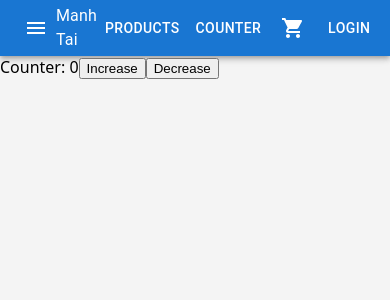
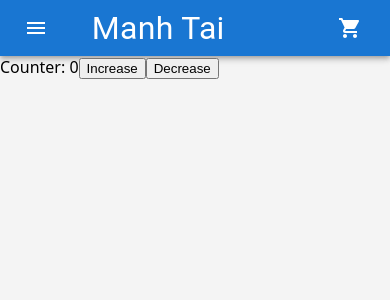
Before and after one commit to manhtai3802/sales-page, a React (Create React App) app: page /counter in a window 390 px wide. Shown: the top 300 px of the page. Built offline with nearby package versions, Linux system fonts and the light colour scheme.

Commit message:
update navbar responsive

```diff
--- a/src/Product/pages/ListPages.jsx
+++ b/src/Product/pages/ListPages.jsx
@@ -1,4 +1,4 @@
-import { Box, Container, Grid, Pagination, Paper } from '@mui/material';
+import { Box, Container, Grid, Pagination, Paper, useMediaQuery, useTheme } from '@mui/material';
 import { makeStyles } from '@mui/styles';
 import FilterViewer from 'Product/components/FilterViewer';
 import ProductFilter from 'Product/components/ProductFilter';
@@ -30,6 +30,8 @@ const useStyles = makeStyles((theme) => ({
 }));
 
 function ListPages(props) {
+  const theme = useTheme();
+  const isMatch = useMediaQuery(theme.breakpoints.down('md'));
   const [productList, setProductList] = useState([]);
   const navigate = useNavigate();
   const location = useLocation();
@@ -111,11 +113,16 @@ function ListPages(props) {
     <Box>
       <Container>
         <Grid container spacing={1}>
-          <Grid item className={classes.left}>
-            <Paper elevation={0}>
-              <ProductFilter filters={queryParams} onChange={handleFilterChange} />
-            </Paper>
-          </Grid>
+          {isMatch ? (
+            <></>
+          ) : (
+            <Grid item className={classes.left}>
+              <Paper elevation={0}>
+                <ProductFilter filters={queryParams} onChange={handleFilterChange} />
+              </Paper>
+            </Grid>
+          )}
+
           <Grid item className={classes.right}>
             <Paper elevation={0}>
               <ProductSort currentSort={queryParams._sort} onChange={handleSortChange} />
--- /dev/null
+++ b/src/layout/Header/Drawer.js
@@ -0,0 +1,70 @@
+import { AccountCircle, ShoppingCart } from '@mui/icons-material';
+import MenuIcon from '@mui/icons-material/Menu';
+import { Badge, Button, Drawer, IconButton, List, ListItem, ListItemButton, ListItemText } from '@mui/material';
+import Typography from '@mui/material/Typography';
+import { cartItemCountSelector } from 'components/Cart/selector';
+import { useState } from 'react';
+import { useSelector } from 'react-redux';
+import { useNavigate } from 'react-router-dom';
+
+const DrawerComp = ({ isLoggedIn, onClickOpen, onClickClose }) => {
+  const navigate = useNavigate();
+  const [openDrawer, setOpenDrawer] = useState(false);
+  const cartItemCount = useSelector(cartItemCountSelector);
+
+  const handleCartClick = () => {
+    navigate('/cart');
+  };
+  const handleProductsClick = () => {
+    navigate('/products');
+  };
+
+  const handleClickOpen = () => {
+    onClickOpen();
+  };
+
+  const handleUserClick = (event) => {
+    onClickClose(event);
+  };
+
+  return (
+    <>
+      <MenuIcon className="menuButton" onClick={() => setOpenDrawer(!openDrawer)} />
+      <Typography sx={{ fontSize: '2rem', paddingLeft: '10%' }} onClick={handleProductsClick}>
+        Manh Tai
+      </Typography>
+      <Drawer anchor="left" open={openDrawer} onClose={() => setOpenDrawer(false)}>
+        <List>
+          <ListItemButton>
+            <ListItemText primary="Products" onClick={handleProductsClick} />
+          </ListItemButton>
+
+          {!isLoggedIn && (
+            <Button onClick={handleClickOpen} color="inherit">
+              Login
+            </Button>
+          )}
+          {isLoggedIn && (
+            <IconButton color="inherit" onClick={handleUserClick}>
+              <AccountCircle />
+            </IconButton>
+          )}
+        </List>
+      </Drawer>
+
+      <IconButton
+        size="large"
+        aria-label="show 4 new mails"
+        color="inherit"
+        onClick={handleCartClick}
+        sx={{ color: 'white', marginLeft: 'auto' }}
+      >
+        <Badge badgeContent={cartItemCount} color="error">
+          <ShoppingCart />
+        </Badge>
+      </IconButton>
+    </>
+  );
+};
+
+export default DrawerComp;
--- a/src/layout/Header/index.jsx
+++ b/src/layout/Header/index.jsx
@@ -1,6 +1,6 @@
 import { AccountCircle, Close, ShoppingCart } from '@mui/icons-material';
 import MenuIcon from '@mui/icons-material/Menu';
-import { Badge, Menu, MenuItem } from '@mui/material';
+import { Badge, Menu, MenuItem, useMediaQuery, useTheme } from '@mui/material';
 import AppBar from '@mui/material/AppBar';
 import Box from '@mui/material/Box';
 import Button from '@mui/material/Button';
@@ -12,11 +12,12 @@ import Typography from '@mui/material/Typography';
 import Login from 'components/Auth/Login';
 import Register from 'components/Auth/Register';
 import { logout } from 'components/Auth/userSlice';
+import { cartItemCountSelector } from 'components/Cart/selector';
 import { useState } from 'react';
 import { useDispatch, useSelector } from 'react-redux';
 import { Link, NavLink, useNavigate } from 'react-router-dom';
 import './styles.scss';
-import { cartItemCountSelector } from 'components/Cart/selector';
+import DrawerComp from './Drawer';
 
 const MODE = {
   LOGIN: 'login',
@@ -25,6 +26,8 @@ const MODE = {
 
 export default function Header() {
   const cartItemCount = useSelector(cartItemCountSelector);
+  const theme = useTheme();
+  const isMatch = useMediaQuery(theme.breakpoints.down('md'));
   const dispatch = useDispatch();
   const navigate = useNavigate();
   const LoggedInUser = useSelector((state) => state.user.current);
@@ -60,8 +63,13 @@ export default function Header() {
     <Box sx={{ flexGrow: 1 }}>
       <AppBar position="static">
         <Toolbar>
+          {isMatch ? (
+            <>
+              <DrawerComp isLoggedIn={isLoggedIn} onClickOpen={handleClickOpen} onClickClose={handleUserClick} />
+            </>
+          ) : (
+            <>
               <MenuIcon className="menuButton" />
-
               <Typography component="div" className="title">
                 <Link className="link" to="/">
                   Manh Tai
@@ -90,6 +98,8 @@ export default function Header() {
                 <IconButton color="inherit" onClick={handleUserClick}>
                   <AccountCircle />
                 </IconButton>
+              )}
+            </>
           )}
         </Toolbar>
 
```
Lines whose indentation alone changed are shown as unchanged.
